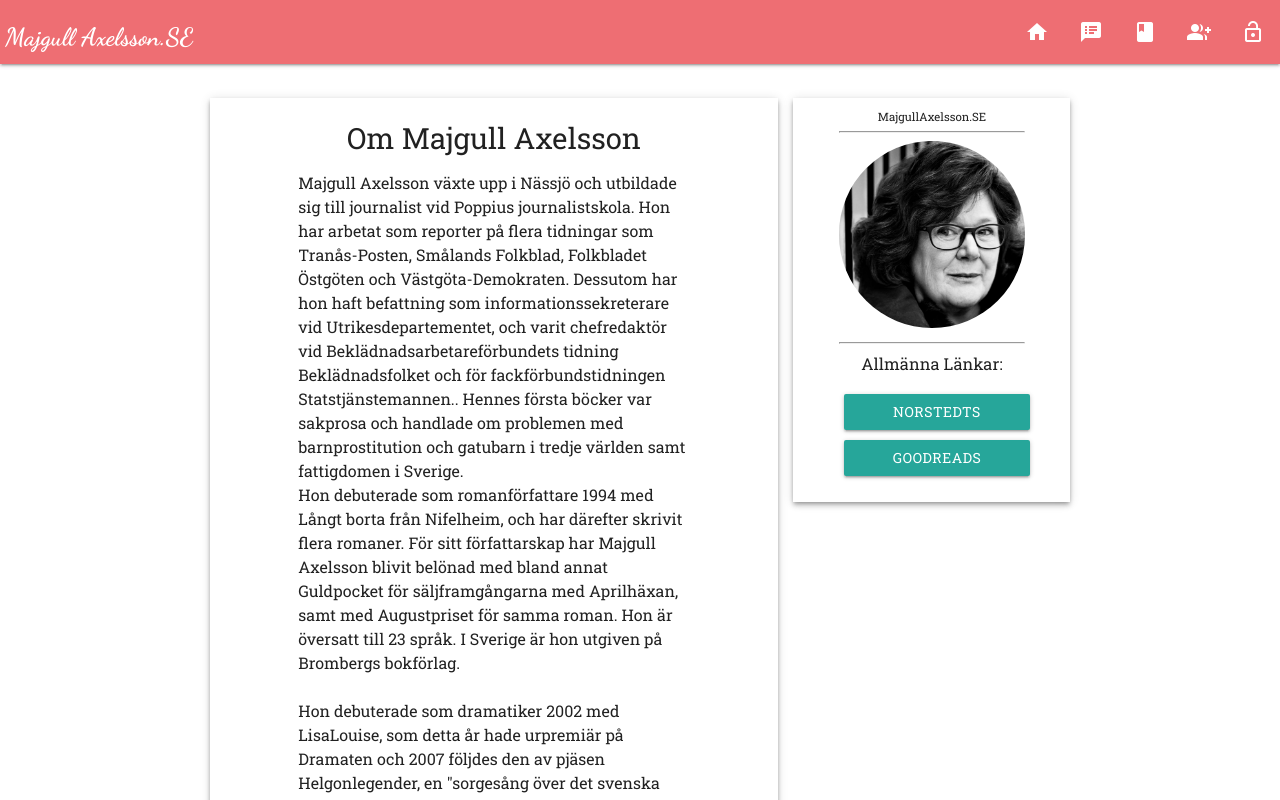
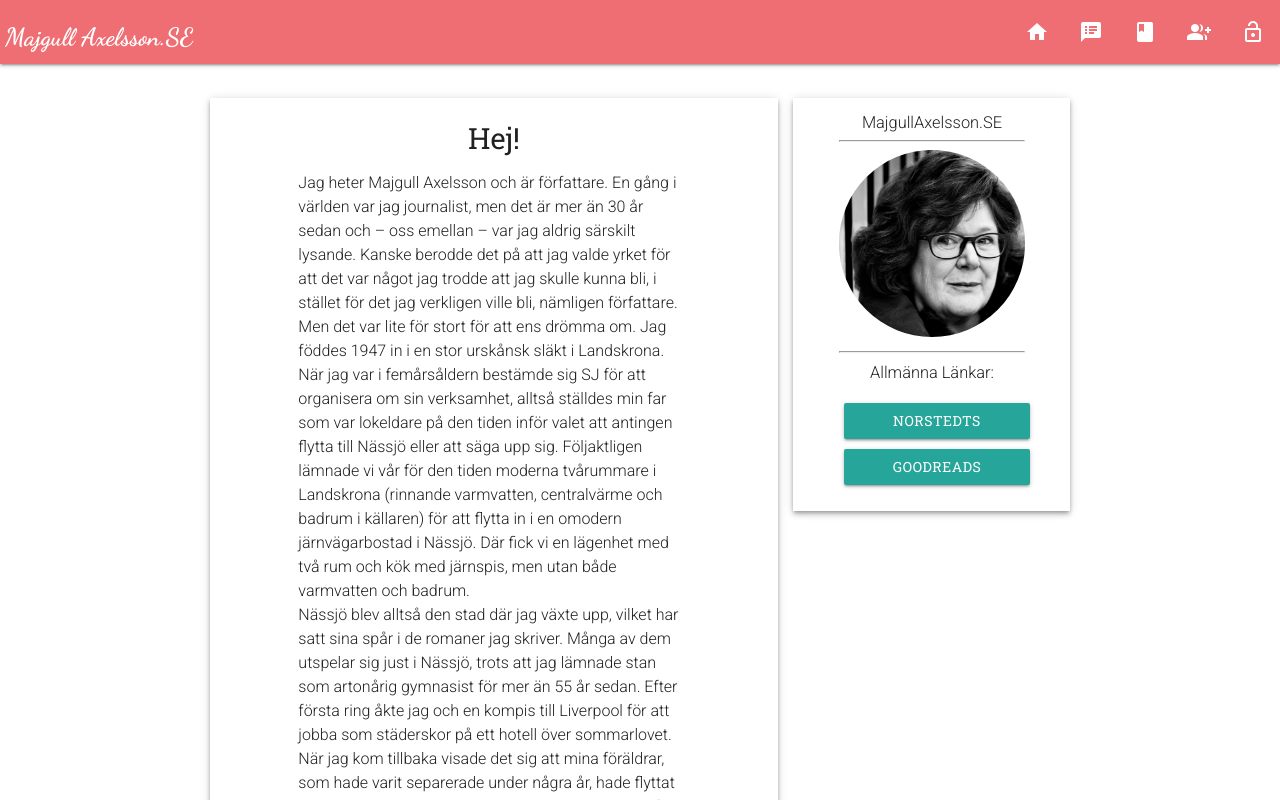
Before and after one commit to patrik-schoon-axelsson/majgullaxelssonse, a Vue app: page /#/about in a window 1280 px wide. Shown: the top 800 px of the page. Built offline with nearby package versions, Linux system fonts and the light colour scheme; no server answers; sample sign-in values are in the browser's storage.

Commit message:
Refactored About section, removed placeholder text

```diff
--- a/src/components/ui/About/AboutMain.vue
+++ /dev/null
@@ -1,28 +0,0 @@
-<template>
-  <div class="z-depth-2">
-      <div class="container">
-        <h3 class="center"> Om Majgull Axelsson</h3>
-      </div>
-      <div class="container">
-      <p class="text-flow">
-          Majgull Axelsson växte upp i Nässjö och utbildade sig till journalist vid Poppius journalistskola. Hon har arbetat som reporter på flera tidningar som Tranås-Posten, Smålands Folkblad, Folkbladet Östgöten och Västgöta-Demokraten. Dessutom har hon haft befattning som informationssekreterare vid Utrikesdepartementet, och varit chefredaktör vid Beklädnadsarbetareförbundets tidning Beklädnadsfolket och för fackförbundstidningen Statstjänstemannen.. Hennes första böcker var sakprosa och handlade om problemen med barnprostitution och gatubarn i tredje världen samt fattigdomen i Sverige.
-        <br>
-        Hon debuterade som romanförfattare 1994 med Långt borta från Nifelheim, och har därefter skrivit flera romaner. För sitt författarskap har Majgull Axelsson blivit belönad med bland annat Guldpocket för säljframgångarna med Aprilhäxan, samt med Augustpriset för samma roman. Hon är översatt till 23 språk. I Sverige är hon utgiven på Brombergs bokförlag.
-        <br>
-        <br>Hon debuterade som dramatiker 2002 med LisaLouise, som detta år hade urpremiär på Dramaten och 2007 följdes den av pjäsen Helgonlegender, en "sorgesång över det svenska folkhemmets nedmontering". Majgull Axelsson skrev också texten till ett musikkonstverk, Holocene, som uppfördes i Berwaldhallen i samband med Östersjöfestivalen 2008. Hösten 2011 medverkade hon i SVT:s Sommarpratarna.
-        <br>
-        Majgull Axelsson bor i Lidingö kommun. Hon är gift med journalisten Jan Axelsson (född 1947) sedan 1971.
-      </p>
-      </div>
-  </div>
-</template>
-
-<script>
-export default {
-
-}
-</script>
-
-<style>
-
-</style>
--- a/src/views/About.vue
+++ b/src/views/About.vue
@@ -12,8 +12,8 @@
 </template>
 
 <script>
-import AboutLinks from '../components/ui/About/AboutLinks.vue';
-import AboutMain from '../components/ui/About/AboutMain.vue';
+import AboutLinks from './AboutViews/AboutLinks.vue';
+import AboutMain from './AboutViews/AboutMain.vue';
 
 export default {
   components: {
--- a/src/components/ui/About/AboutLinks.vue
+++ b/src/views/AboutViews/AboutLinks.vue
@@ -1,7 +1,7 @@
 <template>
   <div class="z-depth-2">
     <div class="container">
-      <h6 class="center">MajgullAxelsson.SE</h6>
+      <strong><h5 class="center">MajgullAxelsson.SE</h5></strong>
       <hr>
       <img class="responsive-img circle" src="@/assets/Majgull_axelsson_portrait.jpg">
       <hr>
@@ -18,11 +18,27 @@
 
 <script>
 export default {
+  name: 'AboutLinks',
+  data(){
+    return {
 
+    }
+  },
+  methods: {
+    fetchLinks() {
+
+    }
+  }
 }
 </script>
 
 <style scoped>
+@import url('https://fonts.googleapis.com/css2?family=Roboto:wght@700&display=swap');
+
+h5 {
+    font-family: 'Roboto', sans-serif;
+}
+
 .btn {
   width: 100%;
   margin: 0.5rem;
--- /dev/null
+++ b/src/views/AboutViews/AboutMain.vue
@@ -0,0 +1,47 @@
+<template>
+  <div class="z-depth-2">
+      <div class="container">
+        <h3 class="center">Hej!</h3>
+      </div>
+      <div class="container">
+      <p class="text-flow">
+       Jag heter Majgull Axelsson och är författare. En gång i världen var jag journalist, men det är mer än 30 år sedan och – oss emellan – var jag aldrig särskilt lysande. Kanske berodde det på att jag valde yrket för att det var något jag trodde att jag skulle kunna bli, i stället för det jag verkligen ville bli, nämligen författare. Men det var lite för stort för att ens drömma om.
+        Jag föddes 1947 in i en stor urskånsk släkt i Landskrona. När jag var i femårsåldern bestämde sig SJ för att organisera om sin verksamhet, alltså ställdes min far som var lokeldare på den tiden inför valet att antingen flytta till Nässjö eller att säga upp sig. Följaktligen lämnade vi vår för den tiden moderna tvårummare i Landskrona (rinnande varmvatten, centralvärme och badrum i källaren) för att flytta in i en omodern järnvägarbostad i Nässjö. Där fick vi en lägenhet med två rum och kök med järnspis, men utan både varmvatten och badrum.
+      <br>
+          Nässjö blev alltså den stad där jag växte upp, vilket har satt sina spår i de romaner jag skriver. Många av dem utspelar sig just i Nässjö, trots att jag lämnade stan som artonårig gymnasist för mer än 55 år sedan. Efter första ring åkte jag och en kompis till Liverpool för att jobba som städerskor på ett hotell över sommarlovet. När jag kom tillbaka visade det sig att mina föräldrar, som hade varit separerade under några år, hade flyttat ihop igen och att de hade gjort det i Stockholm. Dit fick jag också flytta och där fick jag genast börja jobba.
+      <br>
+         Det var inte det lyckligaste året i mitt liv, men när våren kom började jag i alla fall på Poppius Journalistskola om kvällarna och fyra månader senare var jag tillbaka i Småland. Jag hade blivit volontär på Tranås-Posten. Senare samma år började jag på Smålands Folkblad i Jönköping och när min volontärtid efter ett och ett halvt år var slut fick jag jobb på Folkbladet Östgöten i Norrköping.
+         <br>
+         Nu var jag reporter och medlem i Journalistförbundet.
+        Norrköping blev mitt universitet, det var där jag verkligen lärde mig yrket.
+        Jag jobbade vidare som journalist i ytterligare 18 – 19 år men kände allt tydligare att journalistiken inte räckte till.
+        Ändå tog jag övergången till skönlitteraturen i små steg. Först skrev jag en ängslig liten fackbok om barnarbete, men tog sedan tjänstledigt och gick vidare med dokumentärromanen <em>Rosario är död</em>
+        som handlar om filippinska barn i sexhandel. Det var en bok som förändrade mitt liv, dels genom att jag för första gången själv var den som bestämde över min tid och därför kunde ägna åtskilligt mycket mer tid åt research än jag någonsin hade gjort,
+        och dels genom att den befriade mitt språk från journalistikens tvångströja. När jag insåg det sa jag upp mig från mitt journalistjobb och skrev min första rent fiktiva roman: <em>Långt borta från Nifelheim</em>.
+        Nu skulle jag bli författare på heltid, även om jag måste frilansa en del för att hålla svälten från dörren.
+        Ett av de frilansjobben blev en reportagebok: <em>… och dom som inte har</em>. Den blev mitt farväl till journalistiken.
+        Därefter satte jag i gång med nästa fiktiva roman. Den hette <em>Aprilhäxan</em> och blev mitt genombrott.
+        <br>
+        Nu är jag pensionär sedan många år, men jobbar naturligtvis fortfarande. Jag skriver varje dag, men ägnar också mycket tid åt att läsa.
+        <br>
+        <br>
+        Och bättre kan man inte ha det.
+      </p>
+      </div>
+  </div>
+</template>
+
+<script>
+export default {
+
+}
+</script>
+
+<style lang="scss">
+@import url('https://fonts.googleapis.com/css2?family=Roboto:ital,wght@0,300;1,300&display=swap');
+
+p {
+  font-family: 'Roboto', sans-serif;
+}
+
+</style>
```
Also changed, not shown: 1 other file (tests, documents, lock files or other folders).
